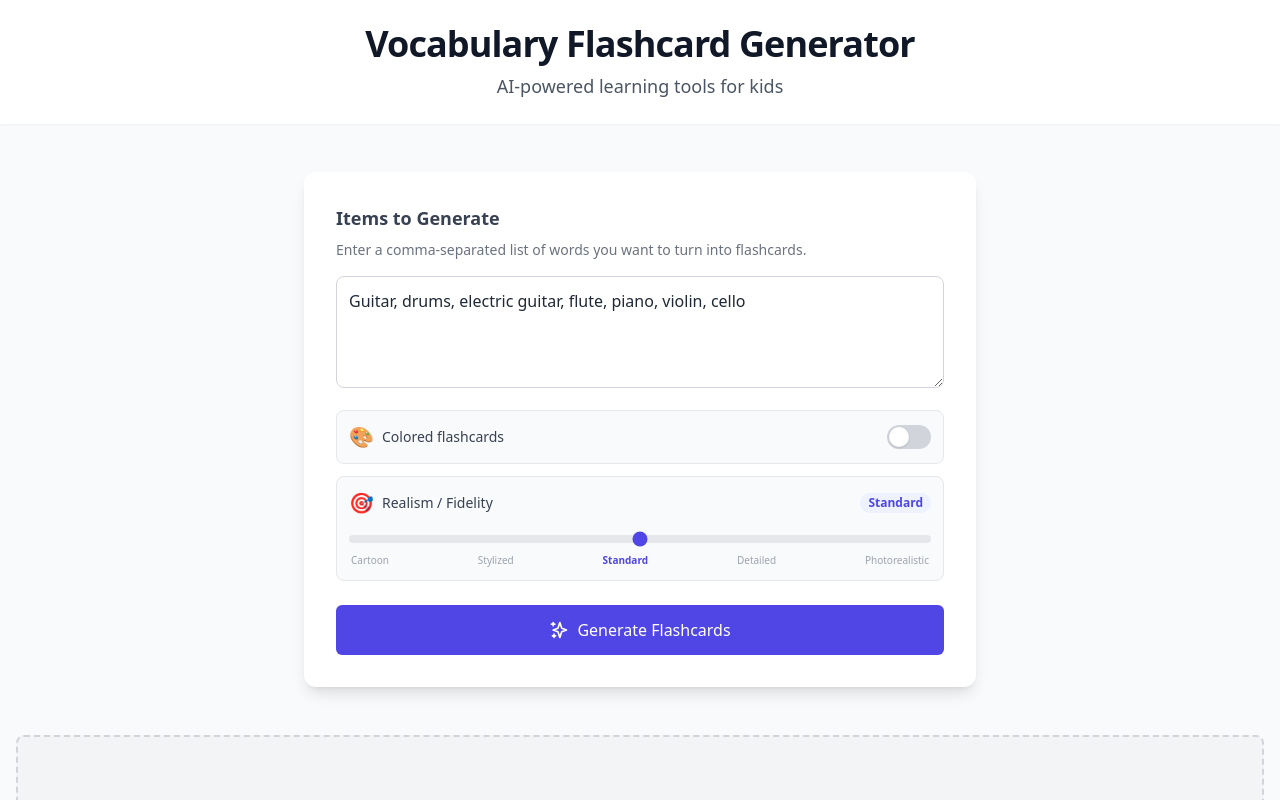
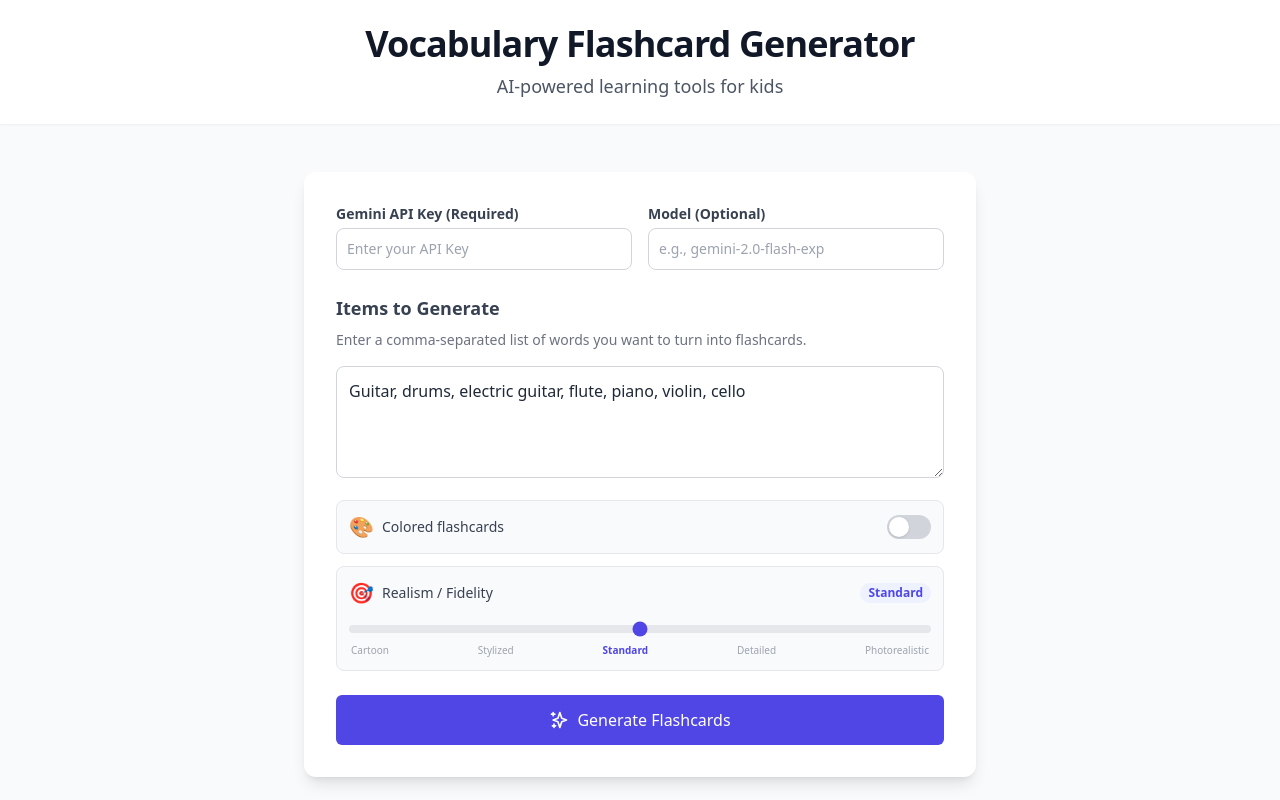
Before and after one commit to travensolli/vocabulary-flashcard-generator, a React (Vite) app: page / in a window 1280 px wide. Shown: the top 800 px of the page. Built offline with nearby package versions, Linux system fonts and the light colour scheme.

Commit message:
feat: User Provided Gemini Credentials

```diff
--- a/App.tsx
+++ b/App.tsx
@@ -14,6 +14,8 @@
   const [error, setError] = useState<string | null>(null);
   const [isColored, setIsColored] = useState<boolean>(false);
   const [realism, setRealism] = useState<number>(3);
+  const [apiKey, setApiKey] = useState<string>('');
+  const [model, setModel] = useState<string>('');
   const CONCURRENCY_LIMIT = 4;
 
   const handleGenerate = async (inputText: string) => {
@@ -37,7 +39,7 @@
         const batch = items.slice(i, i + CONCURRENCY_LIMIT);
 
         const settled = await Promise.allSettled(
-          batch.map(async (item) => ({ url: await generateFlashcard(item, isColored, realism), name: item }))
+          batch.map(async (item) => ({ url: await generateFlashcard(item, isColored, realism, apiKey, model), name: item }))
         );
 
         settled.forEach((result, idx) => {
@@ -72,7 +74,18 @@
     <div className="min-h-screen font-sans text-gray-800 antialiased">
       <Header />
       <main className="container mx-auto px-4 py-8 md:py-12">
-        <GeneratorForm onGenerate={handleGenerate} isLoading={isLoading} isColored={isColored} onColorChange={setIsColored} realism={realism} onRealismChange={setRealism} />
+        <GeneratorForm
+          onGenerate={handleGenerate}
+          isLoading={isLoading}
+          isColored={isColored}
+          onColorChange={setIsColored}
+          realism={realism}
+          onRealismChange={setRealism}
+          apiKey={apiKey}
+          onApiKeyChange={setApiKey}
+          model={model}
+          onModelChange={setModel}
+        />
 
         <div className="mt-12">
           {isLoading && (
--- a/components/GeneratorForm.tsx
+++ b/components/GeneratorForm.tsx
@@ -9,6 +9,10 @@
   onColorChange: (colored: boolean) => void;
   realism: number;
   onRealismChange: (level: number) => void;
+  apiKey: string;
+  onApiKeyChange: (key: string) => void;
+  model: string;
+  onModelChange: (model: string) => void;
 }
 
 const initialItems = "Guitar, drums, electric guitar, flute, piano, violin, cello";
@@ -21,17 +25,64 @@
   5: 'Photorealistic',
 };
 
-export const GeneratorForm: React.FC<GeneratorFormProps> = ({ onGenerate, isLoading, isColored, onColorChange, realism, onRealismChange }) => {
+export const GeneratorForm: React.FC<GeneratorFormProps> = ({
+  onGenerate,
+  isLoading,
+  isColored,
+  onColorChange,
+  realism,
+  onRealismChange,
+  apiKey,
+  onApiKeyChange,
+  model,
+  onModelChange
+}) => {
   const [inputText, setInputText] = useState<string>(initialItems);
 
   const handleSubmit = (e: React.FormEvent) => {
     e.preventDefault();
+    if (!apiKey.trim()) {
+      alert("Please enter your Gemini API Key to continue.");
+      return;
+    }
     onGenerate(inputText);
   };
 
   return (
     <div className="max-w-2xl mx-auto bg-white p-6 md:p-8 rounded-xl shadow-lg">
       <form onSubmit={handleSubmit}>
+        <div className="mb-6 grid grid-cols-1 md:grid-cols-2 gap-4">
+          <div>
+            <label htmlFor="api-key" className="block text-sm font-semibold text-gray-700 mb-1">
+              Gemini API Key (Required)
+            </label>
+            <input
+              id="api-key"
+              type="password"
+              value={apiKey}
+              onChange={(e) => onApiKeyChange(e.target.value)}
+              placeholder="Enter your API Key"
+              className="w-full p-2.5 border border-gray-300 rounded-lg focus:ring-2 focus:ring-indigo-500 focus:border-indigo-500 transition duration-150 ease-in-out text-sm"
+              disabled={isLoading}
+              required
+            />
+          </div>
+          <div>
+            <label htmlFor="model-select" className="block text-sm font-semibold text-gray-700 mb-1">
+              Model (Optional)
+            </label>
+            <input
+              id="model-select"
+              type="text"
+              value={model}
+              onChange={(e) => onModelChange(e.target.value)}
+              placeholder="e.g., gemini-2.0-flash-exp"
+              className="w-full p-2.5 border border-gray-300 rounded-lg focus:ring-2 focus:ring-indigo-500 focus:border-indigo-500 transition duration-150 ease-in-out text-sm"
+              disabled={isLoading}
+            />
+          </div>
+        </div>
+
         <label htmlFor="items-input" className="block text-lg font-semibold text-gray-700 mb-2">
           Items to Generate
         </label>
--- a/services/geminiService.ts
+++ b/services/geminiService.ts
@@ -2,13 +2,19 @@
 // Client API Service
 // ---------------------------------------------------------------------------
 
-export const generateFlashcard = async (item: string, isColored: boolean = false, realism: number = 3): Promise<string> => {
+export const generateFlashcard = async (
+  item: string,
+  isColored: boolean = false,
+  realism: number = 3,
+  apiKey?: string,
+  model?: string
+): Promise<string> => {
   const response = await fetch('/api/generate', {
     method: 'POST',
     headers: {
       'Content-Type': 'application/json',
     },
-    body: JSON.stringify({ item, isColored, realism }),
+    body: JSON.stringify({ item, isColored, realism, apiKey, model }),
   });
 
   if (!response.ok) {
```
Also changed, not shown: 1 other file (tests, documents, lock files or other folders).
